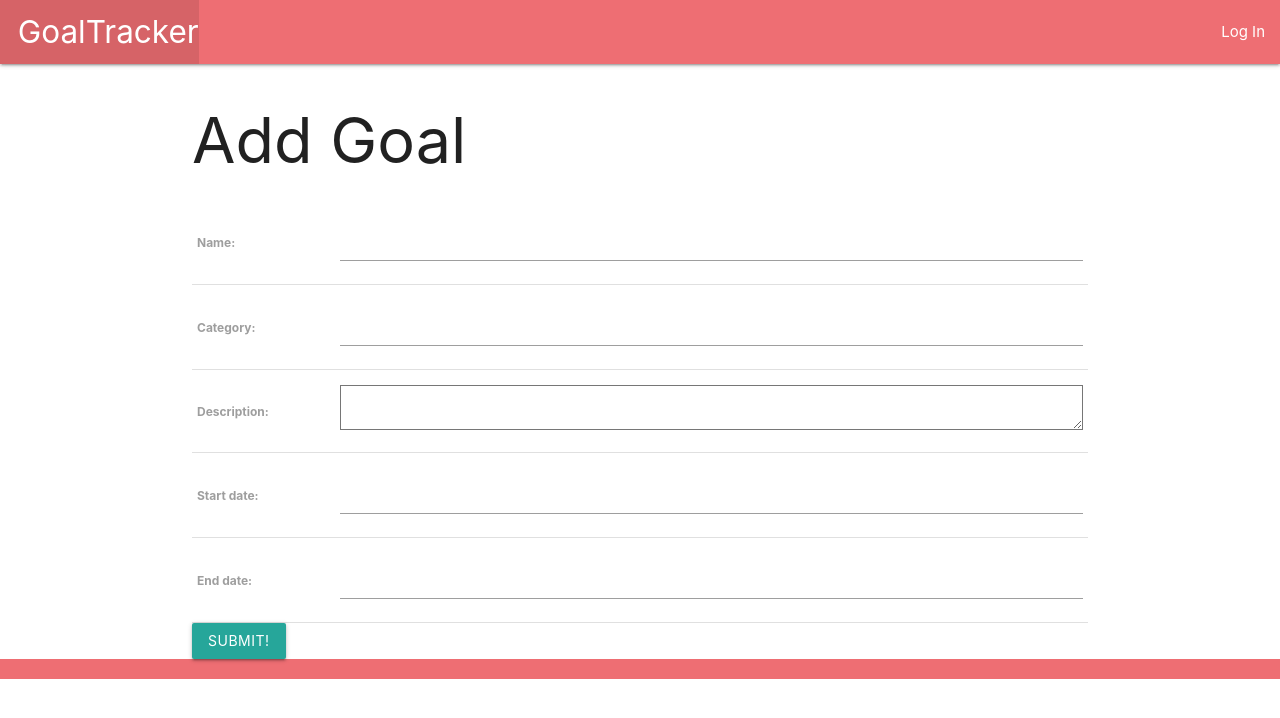
After one commit to nackho/goaltracker, a Django app: page /goals/create/ in a window 1280 px wide. The commit adds this page. Shown: the top 718 px of the page. Run offline with Django 4.2, Linux system fonts and the light colour scheme.

Commit message:
adds goal creation functionality to app

```diff
--- a/main_app/models.py
+++ b/main_app/models.py
@@ -1,5 +1,6 @@
 from django.db import models
 from django.contrib.auth.models import User
+from django.urls import reverse
 
 # Create your models here.
 class Goal(models.Model):
@@ -12,3 +13,6 @@ class Goal(models.Model):
 
     def __str__(self):
         return self.name
+
+    def get_absolute_url(self):
+        return reverse('detail', kwargs={'goal_id': self.id})
--- a/main_app/templates/base.html
+++ b/main_app/templates/base.html
@@ -20,8 +20,8 @@
         <ul class="right">
           {% if user.is_authenticated %}
             <li><a href="">Add a Reward</a></li>
-            <li><a href="">View All Rewards</a></li>
-            <li><a href="">Add a Goal</a></li>
+            <li><a href="{% url 'index' %}">View All Rewards</a></li>
+            <li><a href="{% url 'goals_create' %}">Add a Goal</a></li>
             <li><a href="/goals">View All My Goals</a></li>
             <li><a href="{% url 'logout' %}">Log Out</a></li>
           {% else %}
--- /dev/null
+++ b/main_app/templates/main_app/goal_form.html
@@ -0,0 +1,12 @@
+{% extends 'base.html' %}
+
+{% block content %}
+  <h1>Add Goal</h1>
+  <form action="" method="POST">
+    {% csrf_token %}
+    <table>
+      {{ form.as_table }}
+    </table>
+    <input type="submit" value="Submit!" class="btn">
+  </form>
+{% endblock %}
--- a/main_app/urls.py
+++ b/main_app/urls.py
@@ -5,4 +5,5 @@ urlpatterns = [
     path('', views.home, name='home'),
     path('goals/', views.goals_index, name='index'),
     path('goals/<int:goal_id>/', views.goals_detail, name='detail'),
+    path('goals/create/', views.GoalCreate.as_view(), name='goals_create'),
 ]
--- a/main_app/views.py
+++ b/main_app/views.py
@@ -1,4 +1,5 @@
 from django.shortcuts import render
+from django.views.generic.edit import CreateView
 from .models import Goal
 
 # Create your views here.
@@ -12,3 +13,11 @@ def goals_index(request):
 def goals_detail(request, goal_id):
   goal = Goal.objects.get(id=goal_id)
   return render(request, 'goals/detail.html', { 'goal': goal })
+
+class GoalCreate(CreateView):
+  model = Goal
+  fields = ['name', 'category', 'description', 'start_date', 'end_date']
+
+  def form_valid(self, form):
+    form.instance.user = self.request.user
+    return super().form_valid(form)
```
